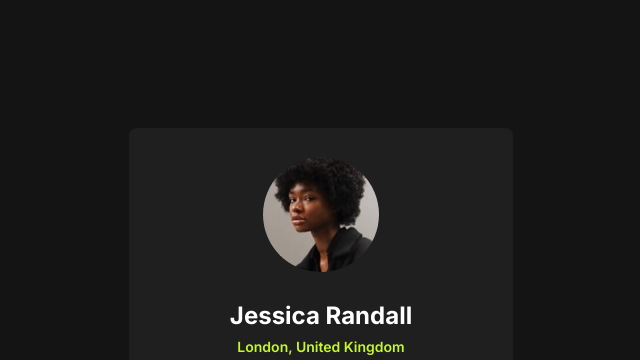
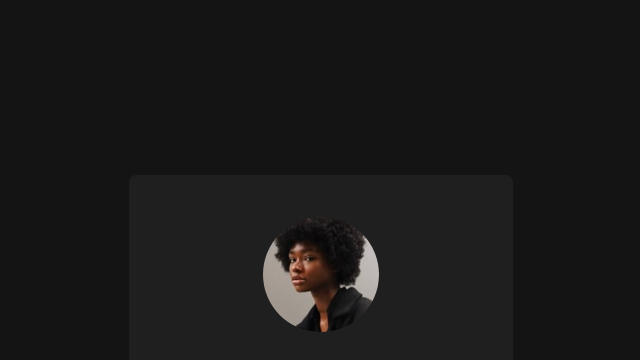
Before and after one commit to rinoraj6/social-links-profile-main, a plain HTML site: page index.html in a window 1280 px wide. Shown: the top 360 px of the page, without its empty margins (319-959 px from the left). Drawn offline with Linux system fonts and the light colour scheme.

Commit message:
height changes

```diff
--- a/styles.css
+++ b/styles.css
@@ -25,11 +25,12 @@ html,body{
     font-family: 'Inter', sans-serif;
     background-color: var(--OffBlack);
     color: var(--White);
+    font-size: 14px;
 }
 
 
 .card .container{
-    margin: 8rem auto;
+    margin: 12.5rem auto;
     width: 90%;
     max-width: 384px;
     background-color: var(--DarkGrey);
@@ -37,7 +38,7 @@ html,body{
 }
 .profile-img{
 
-    padding:1.8rem 0;
+    padding:3rem 0 2.2rem 0;
     width: 30%;
     margin:0 auto
 }
```
